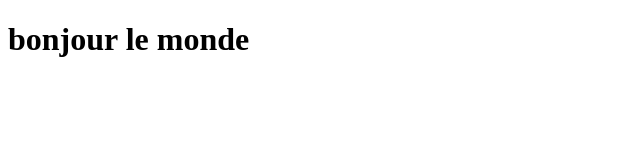
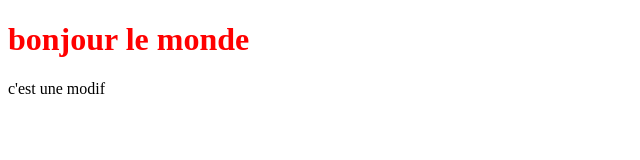
Before and after one commit to Levraijeune24/bobtest, a plain HTML site: page index.html in a window 1280 px wide. Shown: the whole page, without its empty margins (0-640 px from the left). Drawn offline with Linux system fonts and the light colour scheme.

Commit message:
version 2

```diff
--- a/index.html
+++ b/index.html
@@ -5,10 +5,12 @@
     <meta name="viewport" content="width=device-width, initial-scale=1.0">
     <meta http-equiv="X-UA-Compatible" content="ie=edge">
     <title>Document</title>
+    <link rel="stylesheet" href="style.css">
 </head>
 <body>
 
     <h1> bonjour le monde </h1>
+    <p> c'est une modif</p>
 
 </body>
 </html>
--- /dev/null
+++ b/style.css
@@ -0,0 +1,5 @@
+
+
+h1{
+    color: red;
+}
```
